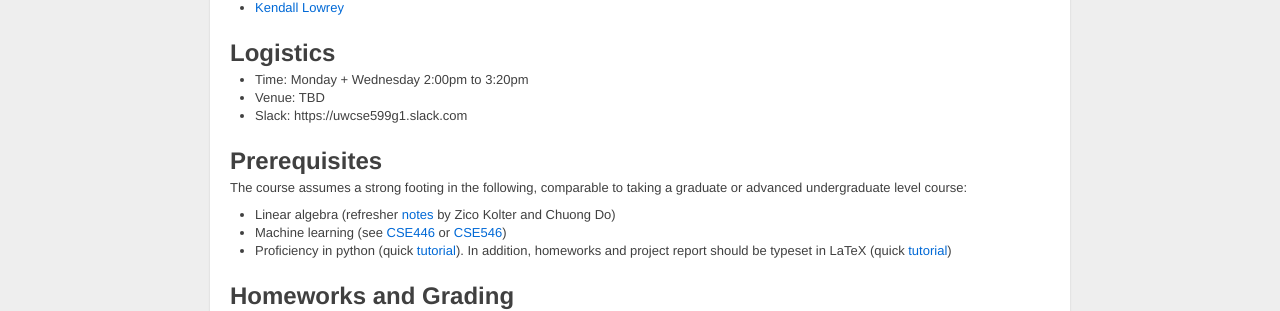
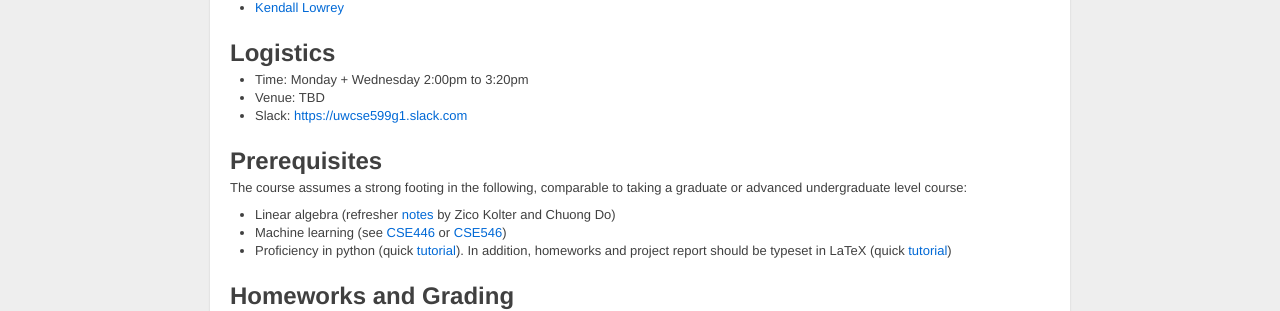
Before and after one commit to colinxs/uwdeeprlcourse.github.io, a Jekyll site: the page built from index.md, in a window 1280 px wide and 1047 px high. Shown: the part 385-696 px from the top of the window. Built offline with Jekyll 4.4.1, drawn with Linux system fonts in a browser that asks for light colours; part of the change alters nothing that is shown.

```diff
--- a/index.md
+++ b/index.md
@@ -23,7 +23,7 @@ RL deals with the problem of how to make broadly competent decisions in a wide r
 
 - Time: Monday + Wednesday 2:00pm to 3:20pm
 - Venue: TBD
-- Slack: https://uwcse599g1.slack.com
+- Slack: [https://uwcse599g1.slack.com](https://uwcse599g1.slack.com)
 
 ## Prerequisites
 
```
